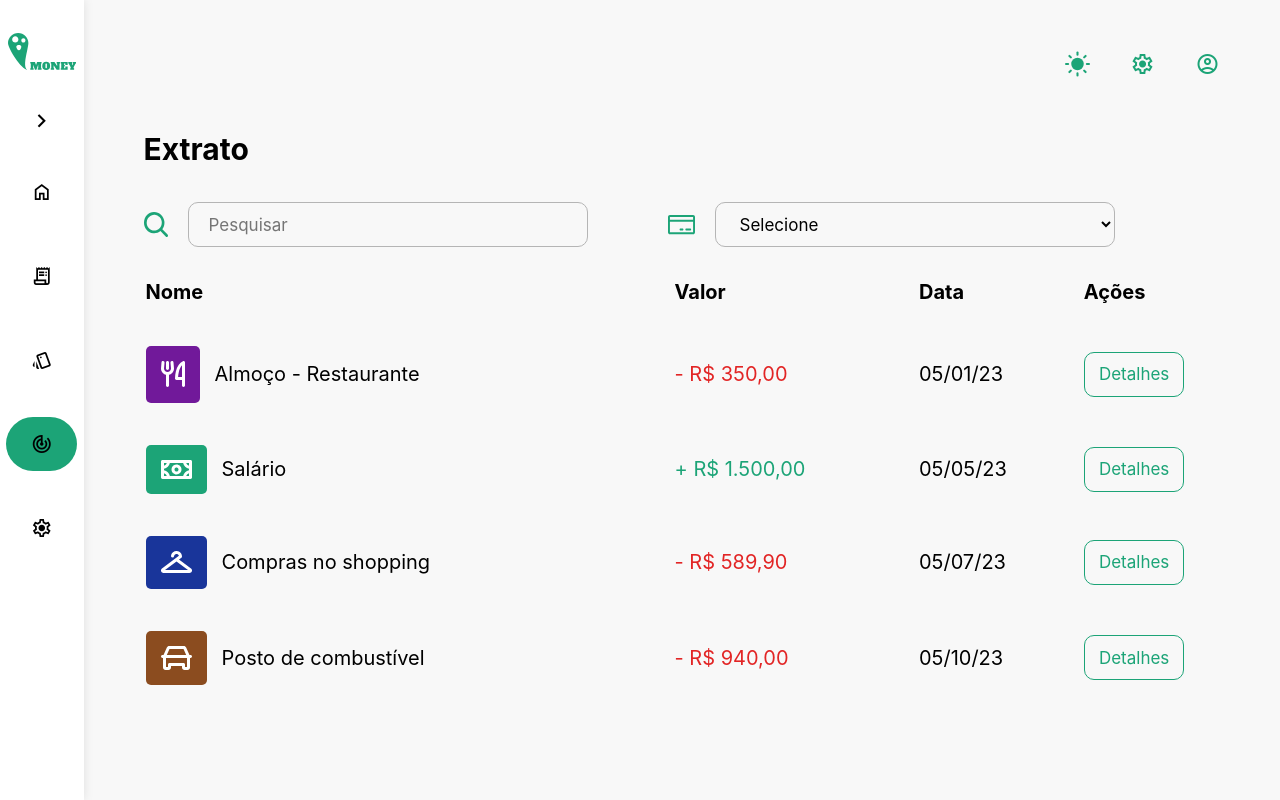
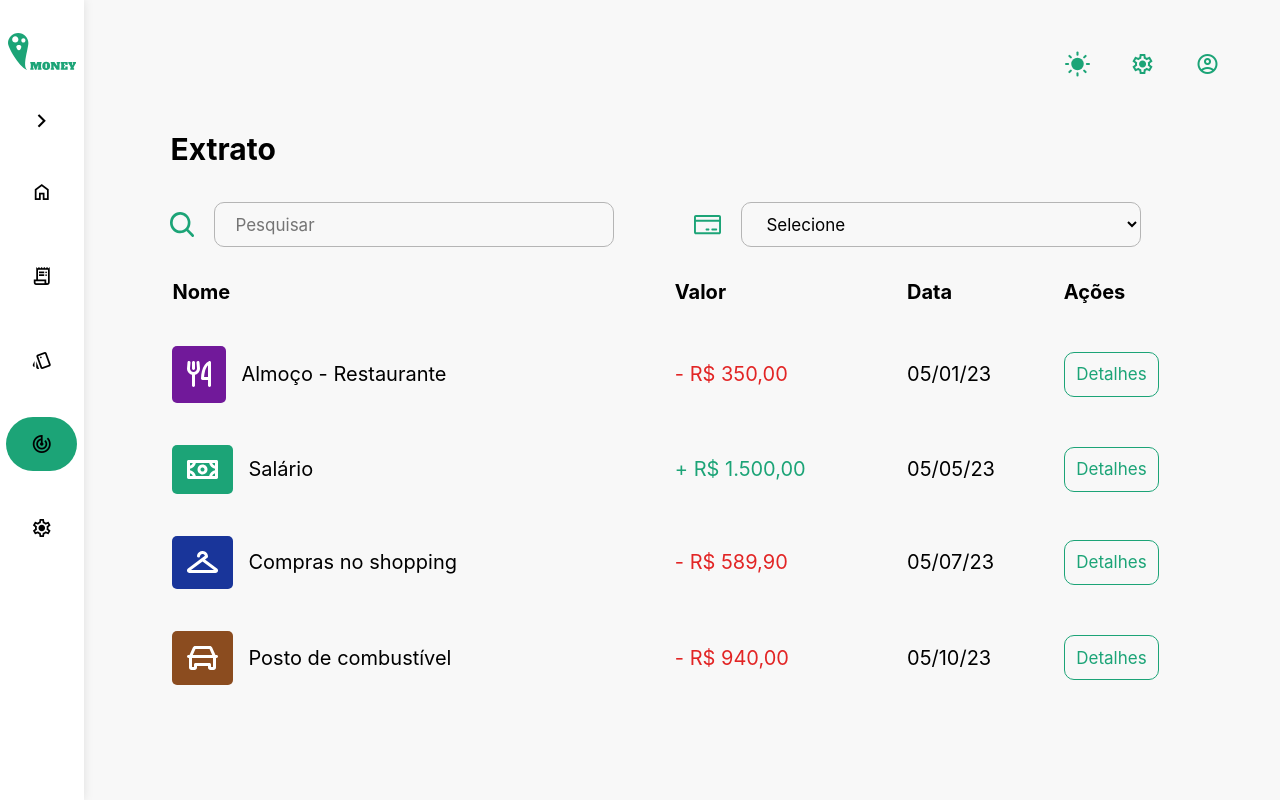
Before and after one commit to DanielAlmeidaToledo/Smart.money, a React (Vite) app in the folder frontend/: page /metas in a window 1280 px wide. Built offline with nearby package versions, Linux system fonts and the light colour scheme.

Commit message:
fix: ajusta width do conteudo

```diff
--- a/frontend/src/Pages/Statement/Statement.scss
+++ b/frontend/src/Pages/Statement/Statement.scss
@@ -4,6 +4,8 @@
 
 .__statement-container {
     height: 100%;
+    width: 95%;
+    margin: 0 auto;
 
     h2 {
         font-size: 3rem;
```
Also changed, not shown: frontend/src/Pages/Home/Home.scss (+0 -8 lines).
